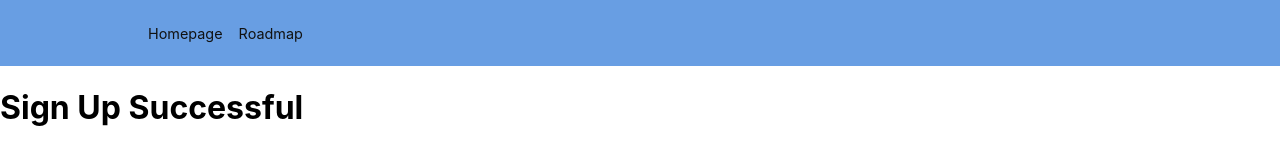
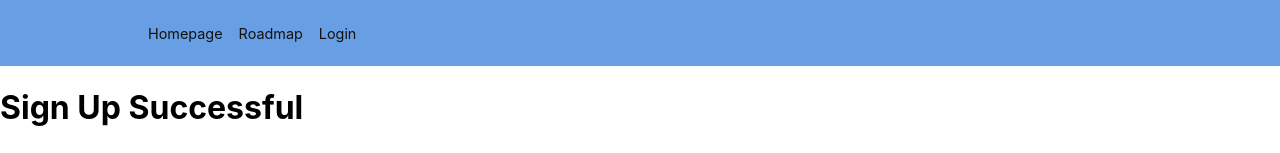
Before and after one commit to cfgcolumbus23/Team-15, a React (Create React App) app in the folder learning-app/: page / in a window 1280 px wide. Shown: the top 153 px of the page. Built offline with nearby package versions, Linux system fonts and the light colour scheme.

Commit message:
added login to navbar

```diff
--- a/learning-app/src/components/Navbar/index.js
+++ b/learning-app/src/components/Navbar/index.js
@@ -37,6 +37,9 @@ const Navbar = () => {
             <NavLink to="/Roadmap" activeStyle={{ color: "#4d4dff" }}>
               Roadmap
             </NavLink>
+            <NavLink to="/Login" activeStyle={{ color: "#4d4dff" }}>
+              Login
+            </NavLink>
           </NavMenu>
         )}
       </Nav>
```
